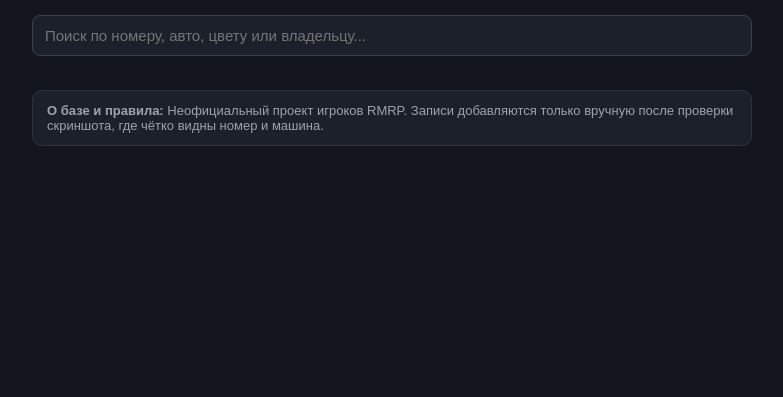
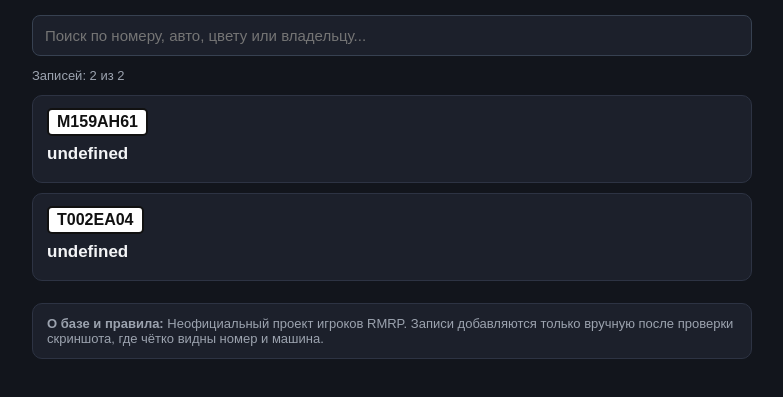
Before and after one commit to Asyl61/RMRP-plates, a plain HTML site: page index.html in a window 1280 px wide. Shown: the part 119-516 px from the top of the page, without its empty margins (248-1031 px from the left). Drawn offline with Linux system fonts and the light colour scheme.

Commit message:
Fix syntax for PLATES_DB array in index.html

```diff
--- a/index.html
+++ b/index.html
@@ -118,11 +118,23 @@
   <script>
     // ПРИМЕР ЗАПИСИ (можно удалить или заменить на свою машину)
     const PLATES_DB = [
-      {  { plate: "Т002ЕА04", model: "Мицубиси Паджеро 2", server: "Патрики", note: "Чёрный" },
-  { plate: "М159АН61", model: "Лада Веста Кросс 4х4", server: "Патрики", note: "Чёрный" },
+      {
+    plate: "М159АН61",
+    model: "Лада Веста Кросс 4х4",
+    server: "Патрики",
+    note: "Чёрный"
+  },
+        {
+    plate: "Т002ЕА04",
+    model: "Мицубиси Паджеро 2",
+    server: "Патрики",
+    note: "Чёрный"
+  },
 
 
-      }
+
+
+
     ];
 
     const list = document.getElementById("list");
```
